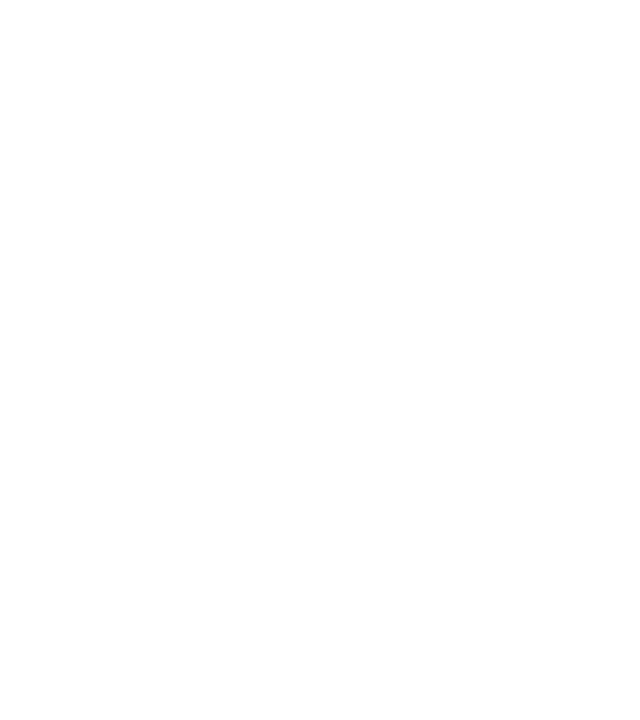
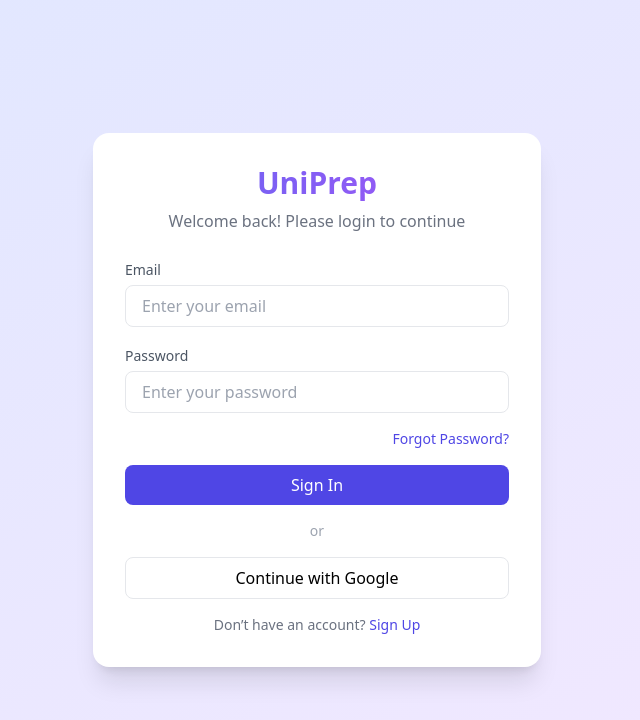
Before and after one commit to Ayushmishra18006/Uniprep, a React app in the folder Frontend/: page /login in a window 1280 px wide. Before the commit this address had no page. Shown: the top 720 px of the page, without its empty margins (323-963 px from the left). Built offline with nearby package versions, Linux system fonts and the light colour scheme; the HTML template or start-up script is replaced by a standard one.

Commit message:
login,reg

```diff
--- a/Frontend/package.json
+++ b/Frontend/package.json
@@ -10,6 +10,7 @@
     "preview": "vite preview"
   },
   "dependencies": {
+    "axios": "^1.16.0",
     "react": "^19.2.5",
     "react-dom": "^19.2.5",
     "react-router-dom": "^7.14.2"
--- a/Frontend/src/App.jsx
+++ b/Frontend/src/App.jsx
@@ -1,22 +1,26 @@
 import { BrowserRouter, Routes, Route } from "react-router-dom";
 
-// Pages
+// Existing Pages
 import Homepage from "./pages/Homepage";
 import Subjects from "./pages/Subjects";
-import SubjectDetail from "./pages/SubjectDetail"; // (we'll create next)
+import SubjectDetail from "./pages/SubjectDetail";
+
+// New Auth Pages
+import Login from "./pages/Login";
+import Register from "./pages/Register";
 
 function App() {
   return (
     <BrowserRouter>
       <Routes>
 
-        {/* Home */}
+        {/* Auth Routes */}
+        <Route path="/login" element={<Login />} />
+        <Route path="/register" element={<Register />} />
+
+        {/* Existing Routes */}
         <Route path="/" element={<Homepage />} />
-
-        {/* Subjects Page */}
         <Route path="/subjects" element={<Subjects />} />
-
-        {/* Subject Detail Page */}
         <Route path="/subject/:subject" element={<SubjectDetail />} />
 
       </Routes>
--- /dev/null
+++ b/Frontend/src/api/auth.js
@@ -0,0 +1,18 @@
+import axios from "axios";
+
+const API = axios.create({
+  baseURL: "http://localhost:5000/api/auth",
+  withCredentials: true, // 🔥 needed for cookies
+});
+
+// register
+export const registerUser = (data) => API.post("/register", data);
+
+// login
+export const loginUser = (data) => API.post("/login", data);
+
+// get current user
+export const getMe = () => API.get("/get-me");
+
+// logout
+export const logoutUser = () => API.get("/logout");
--- /dev/null
+++ b/Frontend/src/pages/Login.jsx
@@ -0,0 +1,123 @@
+import { useState } from "react";
+import { Link, useNavigate } from "react-router-dom";
+import { loginUser } from "../api/auth"; // ✅ import API
+
+function Login() {
+  const navigate = useNavigate();
+
+  const [form, setForm] = useState({
+    email: "",
+    password: "",
+  });
+
+  const [loading, setLoading] = useState(false); // ✅ added
+  const [error, setError] = useState(""); // ✅ added
+
+  const handleChange = (e) => {
+    setForm({ ...form, [e.target.name]: e.target.value });
+  };
+
+  const handleSubmit = async (e) => {
+    e.preventDefault();
+
+    setLoading(true);
+    setError("");
+
+    try {
+      await loginUser(form); // ✅ backend call
+      navigate("/dashboard"); // ✅ redirect after login
+    } catch (err) {
+      setError(err.response?.data?.message || "Login failed"); // ✅ error handling
+    } finally {
+      setLoading(false);
+    }
+  };
+
+  return (
+    <div className="min-h-screen flex items-center justify-center bg-gradient-to-br from-indigo-100 to-purple-100 px-4">
+
+      {/* Card */}
+      <div className="w-full max-w-md bg-white rounded-2xl shadow-xl p-8">
+
+        {/* Logo / Title */}
+        <h1 className="text-3xl font-bold text-center bg-gradient-to-r from-indigo-500 to-purple-500 text-transparent bg-clip-text">
+          UniPrep
+        </h1>
+
+        <p className="text-center text-gray-500 mt-2">
+          Welcome back! Please login to continue
+        </p>
+
+        {/* Form */}
+        <form onSubmit={handleSubmit} className="mt-6 space-y-4">
+
+          {/* Email */}
+          <div>
+            <label className="text-sm text-gray-600">Email</label>
+            <input
+              type="email"
+              name="email"
+              value={form.email}
+              onChange={handleChange}
+              placeholder="Enter your email"
+              className="w-full mt-1 px-4 py-2 border rounded-lg focus:outline-none focus:ring-2 focus:ring-indigo-400"
+              required
+            />
+          </div>
+
+          {/* Password */}
+          <div>
+            <label className="text-sm text-gray-600">Password</label>
+            <input
+              type="password"
+              name="password"
+              value={form.password}
+              onChange={handleChange}
+              placeholder="Enter your password"
+              className="w-full mt-1 px-4 py-2 border rounded-lg focus:outline-none focus:ring-2 focus:ring-indigo-400"
+              required
+            />
+          </div>
+
+          {/* Forgot password */}
+          <div className="text-right text-sm">
+            <span className="text-indigo-600 cursor-pointer hover:underline">
+              Forgot Password?
+            </span>
+          </div>
+
+          {/* 🔴 Error Message */}
+          {error && (
+            <p className="text-red-500 text-sm text-center">{error}</p>
+          )}
+
+          {/* Button */}
+          <button
+            type="submit"
+            className="w-full py-2 bg-indigo-600 text-white rounded-lg hover:bg-indigo-700 transition duration-200"
+          >
+            {loading ? "Signing in..." : "Sign In"}
+          </button>
+        </form>
+
+        {/* Divider */}
+        <div className="my-4 text-center text-gray-400 text-sm">or</div>
+
+        {/* Social Login (UI only) */}
+        <button className="w-full py-2 border rounded-lg hover:bg-gray-100 transition">
+          Continue with Google
+        </button>
+
+        {/* Register link */}
+        <p className="text-center text-sm text-gray-500 mt-4">
+          Don’t have an account?{" "}
+          <Link to="/register" className="text-indigo-600 hover:underline">
+            Sign Up
+          </Link>
+        </p>
+      </div>
+    </div>
+  );
+}
+
+export default Login;
--- /dev/null
+++ b/Frontend/src/pages/Register.jsx
@@ -0,0 +1,147 @@
+import { useState } from "react";
+import { Link, useNavigate } from "react-router-dom";
+import { registerUser } from "../api/auth"; // ✅ API import
+
+function Register() {
+  const navigate = useNavigate();
+
+  const [form, setForm] = useState({
+    username: "",
+    email: "",
+    password: "",
+    age: "",
+  });
+
+  const [loading, setLoading] = useState(false); // ✅ added
+  const [error, setError] = useState(""); // ✅ added
+
+  const handleChange = (e) => {
+    setForm({ ...form, [e.target.name]: e.target.value });
+  };
+
+  const handleSubmit = async (e) => {
+    e.preventDefault();
+
+    setLoading(true);
+    setError("");
+
+    try {
+      await registerUser(form); // ✅ backend call
+      navigate("/dashboard"); // ✅ redirect
+    } catch (err) {
+      setError(err.response?.data?.message || "Registration failed"); // ✅ error UI
+    } finally {
+      setLoading(false);
+    }
+  };
+
+  return (
+    <div className="min-h-screen flex items-center justify-center bg-gradient-to-br from-indigo-100 to-purple-100 px-4">
+
+      {/* Card */}
+      <div className="w-full max-w-md bg-white rounded-2xl shadow-xl p-8">
+
+        {/* Title */}
+        <h1 className="text-3xl font-bold text-center bg-gradient-to-r from-indigo-500 to-purple-500 text-transparent bg-clip-text">
+          UniPrep
+        </h1>
+
+        <p className="text-center text-gray-500 mt-2">
+          Create your account to start learning
+        </p>
+
+        {/* Form */}
+        <form onSubmit={handleSubmit} className="mt-6 space-y-4">
+
+          {/* Username */}
+          <div>
+            <label className="text-sm text-gray-600">Username</label>
+            <input
+              type="text"
+              name="username"
+              value={form.username}
+              onChange={handleChange}
+              placeholder="Enter your username"
+              className="w-full mt-1 px-4 py-2 border rounded-lg focus:outline-none focus:ring-2 focus:ring-indigo-400"
+              required
+            />
+          </div>
+
+          {/* Email */}
+          <div>
+            <label className="text-sm text-gray-600">Email</label>
+            <input
+              type="email"
+              name="email"
+              value={form.email}
+              onChange={handleChange}
+              placeholder="Enter your email"
+              className="w-full mt-1 px-4 py-2 border rounded-lg focus:outline-none focus:ring-2 focus:ring-indigo-400"
+              required
+            />
+          </div>
+
+          {/* Password */}
+          <div>
+            <label className="text-sm text-gray-600">Password</label>
+            <input
+              type="password"
+              name="password"
+              value={form.password}
+              onChange={handleChange}
+              placeholder="Create a password"
+              className="w-full mt-1 px-4 py-2 border rounded-lg focus:outline-none focus:ring-2 focus:ring-indigo-400"
+              required
+            />
+          </div>
+
+          {/* Age */}
+          <div>
+            <label className="text-sm text-gray-600">Age</label>
+            <input
+              type="number"
+              name="age"
+              value={form.age}
+              onChange={handleChange}
+              placeholder="Enter your age"
+              className="w-full mt-1 px-4 py-2 border rounded-lg focus:outline-none focus:ring-2 focus:ring-indigo-400"
+              required
+            />
+          </div>
+
+          {/* 🔴 Error Message */}
+          {error && (
+            <p className="text-red-500 text-sm text-center">{error}</p>
+          )}
+
+          {/* Button */}
+          <button
+            type="submit"
+            className="w-full py-2 bg-indigo-600 text-white rounded-lg hover:bg-indigo-700 transition duration-200"
+          >
+            {loading ? "Creating account..." : "Create Account"}
+          </button>
+        </form>
+
+        {/* Divider */}
+        <div className="my-4 text-center text-gray-400 text-sm">or</div>
+
+        {/* Social (UI only) */}
+        <button className="w-full py-2 border rounded-lg hover:bg-gray-100 transition">
+          Continue with Google
+        </button>
+
+        {/* Login link */}
+        <p className="text-center text-sm text-gray-500 mt-4">
+          Already have an account?{" "}
+          <Link to="/login" className="text-indigo-600 hover:underline">
+            Sign In
+          </Link>
+        </p>
+
+      </div>
+    </div>
+  );
+}
+
+export default Register;
```
Also changed, not shown: Frontend/src/components/Navbar.jsx (+27 -8 lines), 1 other file (tests, documents, lock files or other folders).
